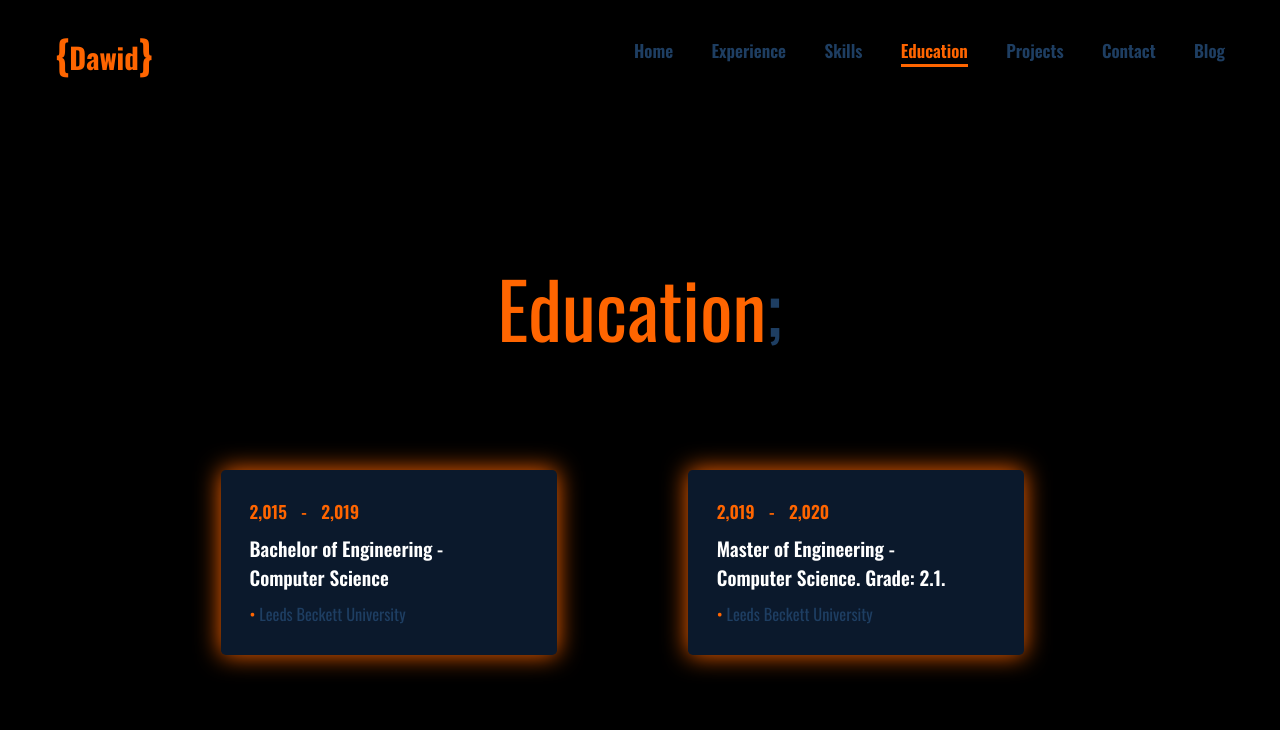
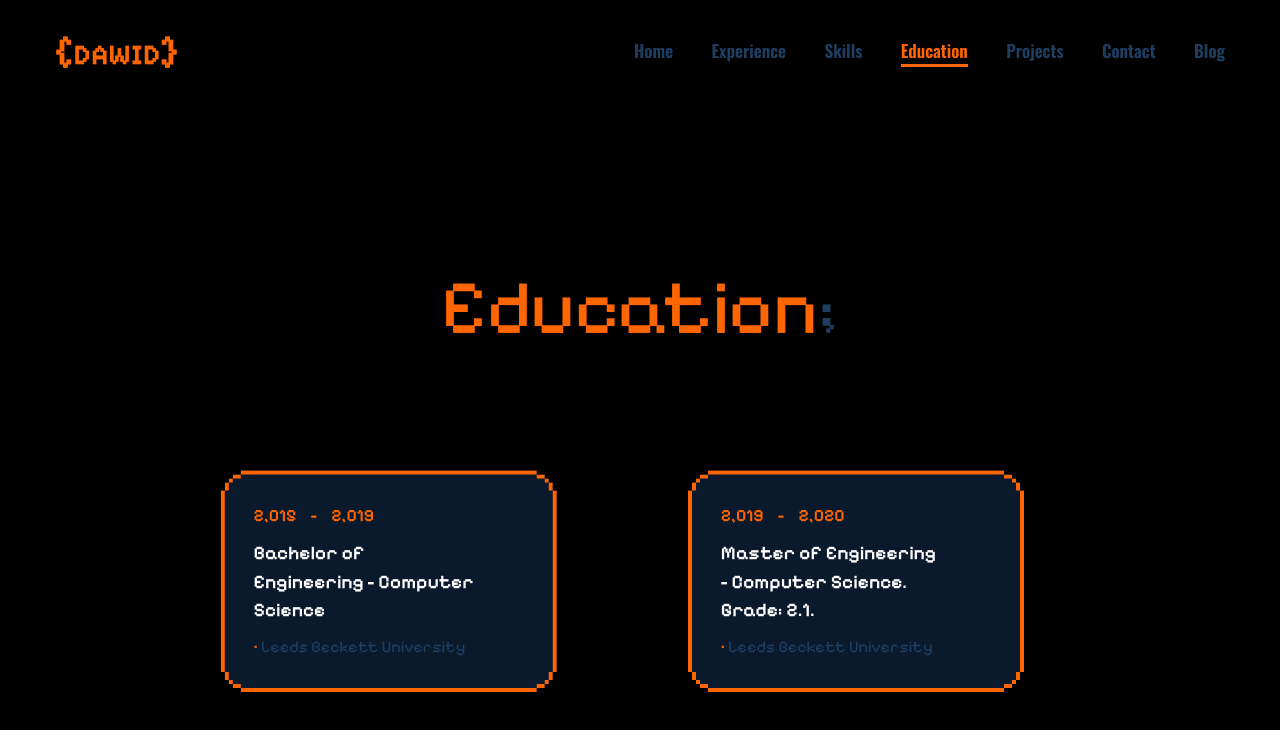
Before and after one commit to DawidCiechowski/personal-portfolio, a Next.js app: page /education in a window 1280 px wide. Shown: the top 730 px of the page. Built offline with nearby package versions, Linux system fonts and the light colour scheme.

Commit message:
Pixelated the education page, started works on skills page

```diff
--- a/src/app/education/page.tsx
+++ b/src/app/education/page.tsx
@@ -3,7 +3,7 @@ import { educationData } from "@/utils/constants";
 
 const Education = () => {
   return (
-    <div className=" tw-py-[10rem] tw-px-[12%] tw-flex tw-flex-col tw-items-center tw-justify-center tw-w-screen">
+    <div className=" tw-py-[10rem] tw-px-[12%] tw-flex tw-flex-col tw-items-center tw-justify-center tw-w-screen tw-font-pixelated">
       <h1 className="tw-text-[4rem] md:tw-text-[8rem] tw-text-center tw-my-[5rem] tw-mx-0 tw-text-main-color">
         Education<span className="tw-text-text-color">;</span>
       </h1>
--- a/src/app/globals.css
+++ b/src/app/globals.css
@@ -14,6 +14,180 @@ html {
   --secondary-bg-color: #0B192C;
   --text-color: #1E3E62;
   --main-color: #FF6500;
+}
+
+
+
+@layer components {
+    .pixel-corners,
+    .pixel-corners--wrapper {
+    clip-path: polygon(0px calc(100% - 20px),
+        4px calc(100% - 20px),
+        4px calc(100% - 12px),
+        8px calc(100% - 12px),
+        8px calc(100% - 8px),
+        12px calc(100% - 8px),
+        12px calc(100% - 4px),
+        20px calc(100% - 4px),
+        20px 100%,
+        calc(100% - 20px) 100%,
+        calc(100% - 20px) calc(100% - 4px),
+        calc(100% - 12px) calc(100% - 4px),
+        calc(100% - 12px) calc(100% - 8px),
+        calc(100% - 8px) calc(100% - 8px),
+        calc(100% - 8px) calc(100% - 12px),
+        calc(100% - 4px) calc(100% - 12px),
+        calc(100% - 4px) calc(100% - 20px),
+        100% calc(100% - 20px),
+        100% 20px,
+        calc(100% - 4px) 20px,
+        calc(100% - 4px) 12px,
+        calc(100% - 8px) 12px,
+        calc(100% - 8px) 8px,
+        calc(100% - 12px) 8px,
+        calc(100% - 12px) 4px,
+        calc(100% - 20px) 4px,
+        calc(100% - 20px) 0px,
+        20px 0px,
+        20px 4px,
+        12px 4px,
+        12px 8px,
+        8px 8px,
+        8px 12px,
+        4px 12px,
+        4px 20px,
+        0px 20px);
+    position: relative;
+    }
+    .pixel-corners {
+    border: 4px solid transparent;
+    }
+    .pixel-corners--wrapper {
+    width: fit-content;
+    height: fit-content;
+    }
+    .pixel-corners--wrapper .pixel-corners {
+    display: block;
+    clip-path: polygon(4px 20px,
+        8px 20px,
+        8px 12px,
+        12px 12px,
+        12px 8px,
+        20px 8px,
+        20px 4px,
+        calc(100% - 20px) 4px,
+        calc(100% - 20px) 8px,
+        calc(100% - 12px) 8px,
+        calc(100% - 12px) 12px,
+        calc(100% - 8px) 12px,
+        calc(100% - 8px) 20px,
+        calc(100% - 4px) 20px,
+        calc(100% - 4px) calc(100% - 20px),
+        calc(100% - 8px) calc(100% - 20px),
+        calc(100% - 8px) calc(100% - 12px),
+        calc(100% - 12px) calc(100% - 12px),
+        calc(100% - 12px) calc(100% - 8px),
+        calc(100% - 20px) calc(100% - 8px),
+        calc(100% - 20px) calc(100% - 4px),
+        20px calc(100% - 4px),
+        20px calc(100% - 8px),
+        12px calc(100% - 8px),
+        12px calc(100% - 12px),
+        8px calc(100% - 12px),
+        8px calc(100% - 20px),
+        4px calc(100% - 20px));
+    }
+    .pixel-corners::after,
+    .pixel-corners--wrapper::after {
+    content: "";
+    position: absolute;
+    clip-path: polygon(0px calc(100% - 20px),
+        4px calc(100% - 20px),
+        4px calc(100% - 12px),
+        8px calc(100% - 12px),
+        8px calc(100% - 8px),
+        12px calc(100% - 8px),
+        12px calc(100% - 4px),
+        20px calc(100% - 4px),
+        20px 100%,
+        calc(100% - 20px) 100%,
+        calc(100% - 20px) calc(100% - 4px),
+        calc(100% - 12px) calc(100% - 4px),
+        calc(100% - 12px) calc(100% - 8px),
+        calc(100% - 8px) calc(100% - 8px),
+        calc(100% - 8px) calc(100% - 12px),
+        calc(100% - 4px) calc(100% - 12px),
+        calc(100% - 4px) calc(100% - 20px),
+        100% calc(100% - 20px),
+        100% 20px,
+        calc(100% - 4px) 20px,
+        calc(100% - 4px) 12px,
+        calc(100% - 8px) 12px,
+        calc(100% - 8px) 8px,
+        calc(100% - 12px) 8px,
+        calc(100% - 12px) 4px,
+        calc(100% - 20px) 4px,
+        calc(100% - 20px) 0px,
+        20px 0px,
+        20px 4px,
+        12px 4px,
+        12px 8px,
+        8px 8px,
+        8px 12px,
+        4px 12px,
+        4px 20px,
+        0px 20px,
+        0px 50%,
+        4px 50%,
+        4px 20px,
+        8px 20px,
+        8px 12px,
+        12px 12px,
+        12px 8px,
+        20px 8px,
+        20px 4px,
+        calc(100% - 20px) 4px,
+        calc(100% - 20px) 8px,
+        calc(100% - 12px) 8px,
+        calc(100% - 12px) 12px,
+        calc(100% - 8px) 12px,
+        calc(100% - 8px) 20px,
+        calc(100% - 4px) 20px,
+        calc(100% - 4px) calc(100% - 20px),
+        calc(100% - 8px) calc(100% - 20px),
+        calc(100% - 8px) calc(100% - 12px),
+        calc(100% - 12px) calc(100% - 12px),
+        calc(100% - 12px) calc(100% - 8px),
+        calc(100% - 20px) calc(100% - 8px),
+        calc(100% - 20px) calc(100% - 4px),
+        20px calc(100% - 4px),
+        20px calc(100% - 8px),
+        12px calc(100% - 8px),
+        12px calc(100% - 12px),
+        8px calc(100% - 12px),
+        8px calc(100% - 20px),
+        4px calc(100% - 20px),
+        4px 50%,
+        0px 50%);
+    top: 0;
+    bottom: 0;
+    left: 0;
+    right: 0;
+    background:var(--main-color);
+    display: block;
+    pointer-events: none;
+    }
+    .pixel-corners::after {
+    margin: -4px;
+    }
+
+    .active-skill-button {
+        @apply tw-mt-[3rem] tw-border-2 tw-shadow-glow-sm tw-border-main-color tw-bg-main-color tw-font-bold tw-text-black tw-rounded-lg tw-w-[50%] tw-h-[5rem] tw-text-[3rem] tw-flex tw-items-center tw-justify-center tw-duration-300 hover:tw-scale-110 hover:tw-shadow-glow-md hover:tw-text-[3.2rem]
+    }
+
+    .inactive-skill-button {
+        @apply tw-mt-[3rem] tw-border-2 tw-shadow-glow-sm tw-border-main-color tw-bg-text-color tw-font-bold tw-text-main-color tw-rounded-lg tw-w-[50%] tw-h-[5rem] tw-text-[3rem] tw-flex tw-items-center tw-justify-center tw-duration-300 hover:tw-scale-110 hover:tw-shadow-glow-md hover:tw-text-[3.2rem] hover:tw-text-black hover:tw-bg-main-color
+    }
 }
 
 ::-webkit-scrollbar {
--- a/src/app/layout.tsx
+++ b/src/app/layout.tsx
@@ -1,5 +1,5 @@
 import type { Metadata } from "next";
-import { Oswald } from "next/font/google";
+import { Oswald, Pixelify_Sans } from "next/font/google";
 import "./globals.css";
 
 //components
@@ -11,6 +11,12 @@ const oswaldSans = Oswald({
   weight: ["200", "300", "400", "500", "600", "700"],
   subsets: ["latin"],
   variable: "--font-oswald",
+});
+
+const pixelifySans = Pixelify_Sans({
+  weight: ["400", "500", "600", "700"],
+  subsets: ["latin"],
+  variable: "--font-pixelify-sans",
 });
 export const metadata: Metadata = {
   title: "Dawid Ciechowski - Portfolio",
@@ -31,7 +37,7 @@ export default function RootLayout({
         ></link>
         <link rel="stylesheet" href="https://cdn.jsdelivr.net/gh/devicons/devicon@latest/devicon.min.css"></link>
       </head>
-      <body className={oswaldSans.variable}>
+      <body className={`${oswaldSans.variable} ${pixelifySans.variable}`}>
         <Header />
         <TransitionEffect />
         <PageTransition>{children}</PageTransition>
--- a/src/app/page.tsx
+++ b/src/app/page.tsx
@@ -33,7 +33,6 @@ export default function Home() {
           excited to bring my technical skills and love for learning new technologies together to
           create something amazing!
         </p>
-
         <div>
           <SocialIcon
             href={"https://www.linkedin.com/in/dawid-ciechowski/"}
--- a/src/components/ExperiencePage.tsx
+++ b/src/components/ExperiencePage.tsx
@@ -12,7 +12,7 @@ interface ExpProps {
 
 const ExperiencePage: React.FC<ExpProps> = (props) => {
     return (
-      <div className="tw-flex tw-w-3/4 tw-ml-16 tw-flex-col tw-pl-[3rem] tw-pr-[8rem] tw-py-[3rem] tw-bg-secondary tw-rounded-lg tw-min-h-[100px] tw-shadow-glow-sm tw-cursor-pointer hover:tw-shadow-glow-md tw-duration-300 hover:tw-scale-110">
+      <div className="pixel-corners tw-flex tw-w-3/4 tw-ml-16 tw-flex-col tw-pl-[3rem] tw-pr-[8rem] tw-py-[3rem] tw-bg-secondary tw-rounded-lg tw-min-h-[100px] tw-shadow-glow-sm tw-cursor-pointer hover:tw-shadow-glow-md tw-duration-300 hover:tw-scale-110">
         <div className="tw-flex tw-gap-6 tw-text-main-color tw-text-[1.2rem] md:tw-text-[1.8rem] tw-font-semibold">
           <CountUp
             end={props.startYear}
@@ -22,15 +22,17 @@ const ExperiencePage: React.FC<ExpProps> = (props) => {
           />
 
           {props.endYear && <p>-</p>}
-          {props.endYear && typeof props.endYear !== 'string' && (
+          {props.endYear && typeof props.endYear !== "string" && (
             <CountUp
               end={props.endYear}
               delay={1.5}
               duration={3}
-              className="tmd:tw-text-[1.8rem] tw-font-semibold"
+              className="md:tw-text-[1.8rem] tw-font-semibold"
             />
           )}
-          {props.endYear && typeof props.endYear === 'string' && <p>{props.endYear}</p>}
+          {props.endYear && typeof props.endYear === "string" && (
+            <p>{props.endYear}</p>
+          )}
         </div>
 
         <div className="tw-pt-4">
--- a/src/components/Header.tsx
+++ b/src/components/Header.tsx
@@ -7,13 +7,12 @@ export default function Header() {
     <header className="tw-py-8 xl:tw-py-10 tw-text-text-color">
       <div className="tw-container tw-mx-auto tw-flex tw-justify-between tw-items-center">
         <Logo></Logo>
-        {/* <i className='bx bx-menu' id="menu-icon"></i> */}
 
-        <div className="tw-hidden xl:tw-flex tw-items-center tw-gap-8">
+        <div className="tw-hidden md:tw-flex tw-items-center tw-gap-8">
           <Nav />
         </div>
 
-        <div className="xl:tw-hidden">
+        <div className="md:tw-hidden">
           <MobileNav />
         </div>
       </div>
--- a/src/components/Logo.tsx
+++ b/src/components/Logo.tsx
@@ -4,10 +4,10 @@ const Logo = () => {
   return (
     <Link
       href="/"
-      className="tw-text-[3rem] tw-text-main-color tw-font-bold tw-cursor-pointer t tw-duration-300 tw-ease-linear hover:tw-scale-110"
+      className="tw-font-pixelated tw-text-[3rem] tw-text-main-color tw-font-bold tw-cursor-pointer t tw-duration-300 tw-ease-linear hover:tw-scale-110"
     >
       <span className="tw-text-[4rem] tw-font-bold tw-text-main-color">{`\{`}</span>
-      <span className="">Dawid</span>
+      <span className="">DAWID</span>
       <span className="tw-text-[4rem] tw-font-bold tw-text-main-color">{`\}`}</span>
     </Link>
   );
--- a/src/utils/constants.ts
+++ b/src/utils/constants.ts
@@ -70,6 +70,7 @@ export enum Icons {
     REACT = 'devicon-react-plain',
     TAILWIND = 'devicon-tailwindcss-plain',
     EXPRESS = 'devicon-express-plain',
+    MENU = 'bx bx-menu',
 }
 
 export const workExperience = [
@@ -131,7 +132,7 @@ export const workExperience = [
             `Prepared teaching materials and homework assignments, and evaluated student work.`,
             `Led weekly instructional sessions and provided ongoing support to students.`,
         ],
-        nda: true,
+        nda: false,
         techStack: [
             Icons.PYTHON, Icons.PANDAS, Icons.NUMPY
         ]
--- a/tailwind.config.ts
+++ b/tailwind.config.ts
@@ -25,7 +25,8 @@ const config: Config = {
       xl: '1200px'
     },
     fontFamily: {
-      primary: 'var(--font-oswald)'
+      primary: 'var(--font-oswald)',
+      pixelated: 'var(--font-pixelify-sans)',
     },
     extend: {
       colors: {
```
Also changed, not shown: src/app/skills/page.tsx (+36 -2 lines), src/components/MobileNav.tsx (+75 -1 lines), 1 other file (tests, documents, lock files or other folders).
